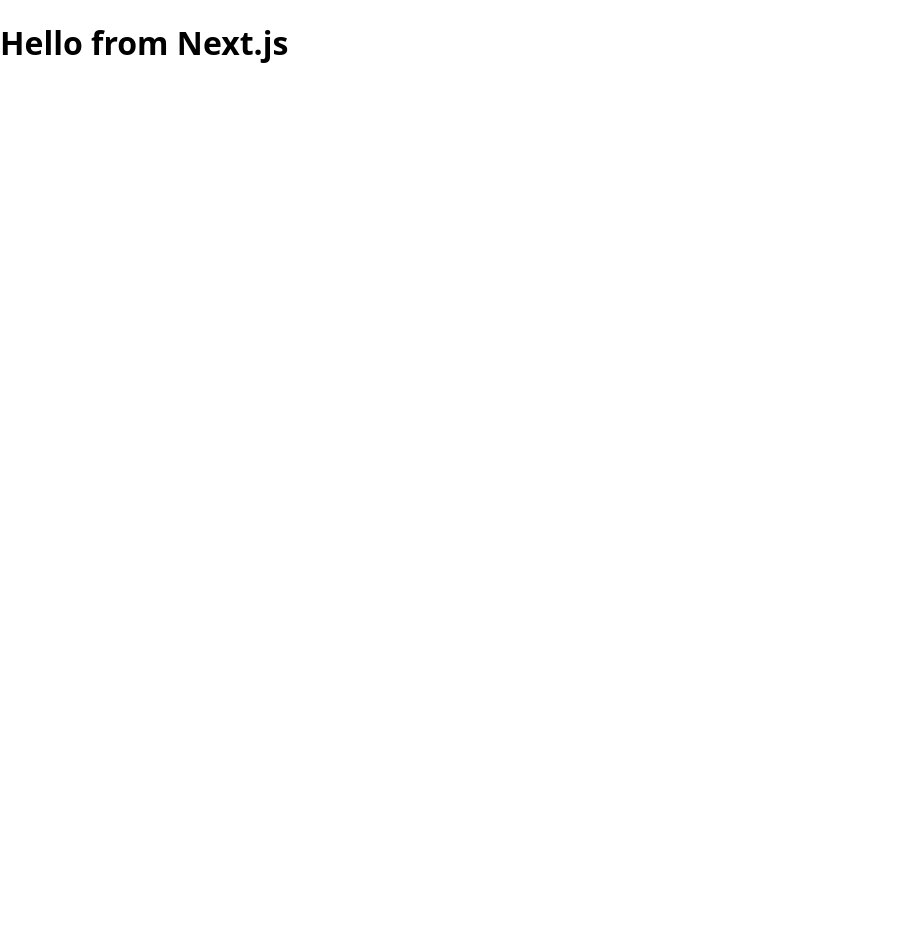
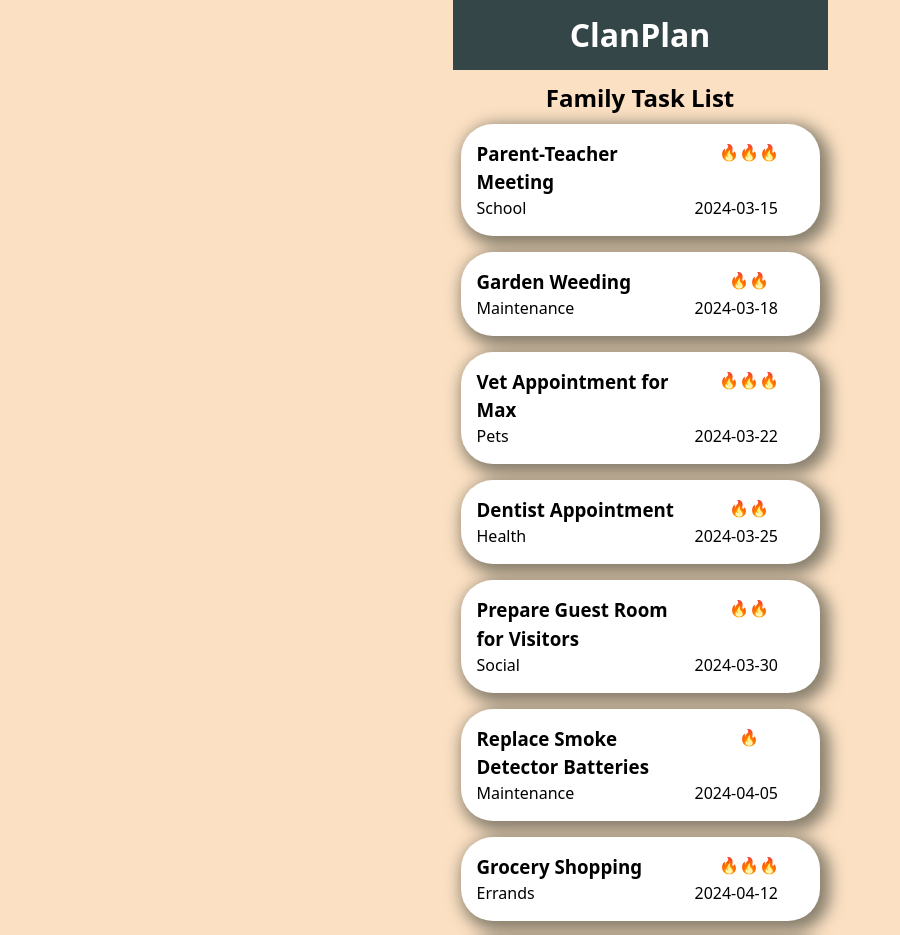
Before and after one commit to mariiaovs/Test, a Next.js app: page / in a window 1280 px wide. Shown: the top 935 px of the page, without its empty margins (0-900 px from the left). Before the commit the page ends 800 px from the top, so only its background shows below. Built offline with nearby package versions, Linux system fonts and the light colour scheme.

Commit message:
List of Tasks implemented (#12)
* List of Tasks implemented

* task list sorted chronologically as per due date

* removed unused useState

```diff
--- /dev/null
+++ b/components/Header.js
@@ -0,0 +1,22 @@
+import styled from "styled-components";
+
+const StyledHeader = styled.header`
+  background-color: var(--color-font);
+  color: var(--color-font-light);
+  text-align: center;
+  position: fixed;
+  top: 0;
+  right: 0;
+  left: 0;
+  max-width: 375px;
+  margin: auto;
+  padding: 0.7rem;
+`;
+
+export default function Header() {
+  return (
+    <StyledHeader>
+      <h1>ClanPlan</h1>
+    </StyledHeader>
+  );
+}
--- /dev/null
+++ b/components/TaskPreview.js
@@ -0,0 +1,23 @@
+import styled from "styled-components";
+
+const StyledSection = styled.section`
+  display: grid;
+  grid-template-columns: 2fr 1fr;
+`;
+
+const StyledParagraph = styled.p`
+  text-align: center;
+`;
+
+export default function TaskPreview({ task }) {
+  const { title, category, priority, dueDate } = task;
+
+  return (
+    <StyledSection>
+      <h3>{title}</h3>
+      <StyledParagraph>{"🔥".repeat(priority)}</StyledParagraph>
+      <p>{category}</p>
+      <p>{dueDate}</p>
+    </StyledSection>
+  );
+}
--- /dev/null
+++ b/components/TasksList.js
@@ -0,0 +1,36 @@
+import TaskPreview from "./TaskPreview";
+import styled from "styled-components";
+
+const StyledList = styled.ul`
+  list-style: none;
+  padding: 0;
+  display: flex;
+  flex-direction: column;
+`;
+
+const StyledListItems = styled.li`
+  border-radius: 2rem;
+  background-color: ${({ $current }) => ($current ? "#f1afaffc" : "white")};
+  padding: 1rem;
+  box-shadow: 5px 5px 15px 5px rgba(112, 107, 91, 0.83);
+  margin: 0.5rem;
+`;
+
+export default function TasksList({ tasks }) {
+  function handleCurrentTask(dueDate) {
+    const today = new Date();
+    return today.toDateString() === new Date(dueDate).toDateString();
+  }
+  return (
+    <StyledList>
+      {tasks.map((task) => (
+        <StyledListItems
+          key={task.id}
+          $current={handleCurrentTask(task.dueDate)}
+        >
+          <TaskPreview task={task} />
+        </StyledListItems>
+      ))}
+    </StyledList>
+  );
+}
--- /dev/null
+++ b/db/lib/tasks.js
@@ -0,0 +1,84 @@
+const initialTasks = [
+  {
+    id: "1",
+    title: "Grocery Shopping",
+    category: "Errands",
+    priority: 3,
+    dueDate: "2024-04-12",
+    assignedTo: ["1", "2"],
+  },
+  {
+    id: "2",
+    title: "Pay Electricity Bill",
+    category: "Bills",
+    priority: 2,
+    dueDate: "2024-04-15",
+    assignedTo: ["1", "2"],
+  },
+  {
+    id: "3",
+    title: "Car Maintenance",
+    category: "Maintenance",
+    priority: 1,
+    dueDate: "2024-04-14",
+    assignedTo: ["1", "2"],
+  },
+  {
+    id: "4",
+    title: "Parent-Teacher Meeting",
+    category: "School",
+    priority: 3,
+    dueDate: "2024-03-15",
+    assignedTo: ["1", "2"],
+  },
+  {
+    id: "5",
+    title: "Book Club Meeting",
+    category: "Social",
+    priority: 1,
+    dueDate: "2024-05-20",
+    assignedTo: ["1", "2"],
+  },
+  {
+    id: "6",
+    title: "Garden Weeding",
+    category: "Maintenance",
+    priority: 2,
+    dueDate: "2024-03-18",
+    assignedTo: ["1", "2"],
+  },
+  {
+    id: "7",
+    title: "Vet Appointment for Max",
+    category: "Pets",
+    priority: 3,
+    dueDate: "2024-03-22",
+    assignedTo: ["1", "2"],
+  },
+  {
+    id: "8",
+    title: "Dentist Appointment",
+    category: "Health",
+    priority: 2,
+    dueDate: "2024-03-25",
+    assignedTo: ["1", "2"],
+  },
+  {
+    id: "9",
+    title: "Replace Smoke Detector Batteries",
+    category: "Maintenance",
+    priority: 1,
+    dueDate: "2024-04-05",
+    assignedTo: ["1", "2"],
+  },
+  {
+    id: "10",
+    title: "Prepare Guest Room for Visitors",
+    category: "Social",
+    priority: 2,
+    dueDate: "2024-03-30",
+    assignedTo: ["1", "2"],
+  },
+];
+
+export default initialTasks;
--- a/pages/_app.js
+++ b/pages/_app.js
@@ -1,10 +1,18 @@
 import GlobalStyle from "../styles";
+import initialTasks from "@/db/lib/tasks";
 
 export default function App({ Component, pageProps }) {
+  const tasks = initialTasks;
+
+  // Sorting the task in chronological order of date
+  const tasksAfterSorting = tasks.sort(
+    (a, b) => Date.parse(a.dueDate) - Date.parse(b.dueDate)
+  );
+
   return (
     <>
       <GlobalStyle />
-      <Component {...pageProps} />
+      <Component {...pageProps} tasks={tasksAfterSorting} />
     </>
   );
 }
--- a/pages/index.js
+++ b/pages/index.js
@@ -1,7 +1,23 @@
-export default function HomePage() {
+import Header from "@/components/Header";
+import TasksList from "@/components/TasksList";
+import styled from "styled-components";
+
+const StyledHeading = styled.h2`
+  text-align: center;
+`;
+
+const StyledMessage = styled.p`
+  text-align: center;
+  padding-top: 4rem;
+`;
+
+export default function HomePage({ tasks }) {
   return (
     <div>
-      <h1>Hello from Next.js</h1>
+      <Header />
+      <StyledHeading>Family Task List</StyledHeading>
+      {!tasks.length && <StyledMessage>No Tasks to display.</StyledMessage>}
+      <TasksList tasks={tasks} />
     </div>
   );
 }
--- a/styles.js
+++ b/styles.js
@@ -7,8 +7,45 @@
     box-sizing: border-box;
   }
 
+  * {
+  margin: 0;
+  }
+
+  :root {
+    --color-background:#fbe0c3;
+    --color-font:#344648;
+    --color-font-light:white;
+  }
+
   body {
-    margin: 0;
+    margin: auto;
+    margin-top:5rem;
     font-family: system-ui;
+    line-height: 1.5;
+    -webkit-font-smoothing: antialiased;
+    max-width: 375px;
+    background-color: var(--color-background);
+
   }
+
+  img, picture, video, canvas, svg {
+  display: block;
+  max-width: 100%;
+}
+
+input, button, textarea, select {
+  font: inherit;
+}
+
+p, h1, h2, h3, h4, h5, h6 {
+  overflow-wrap: break-word;
+}
+
+#root, #__next {
+  isolation: isolate;
+}
+
+
+
+
 `;
```
Also changed, not shown: 1 other file (tests, documents, lock files or other folders).
